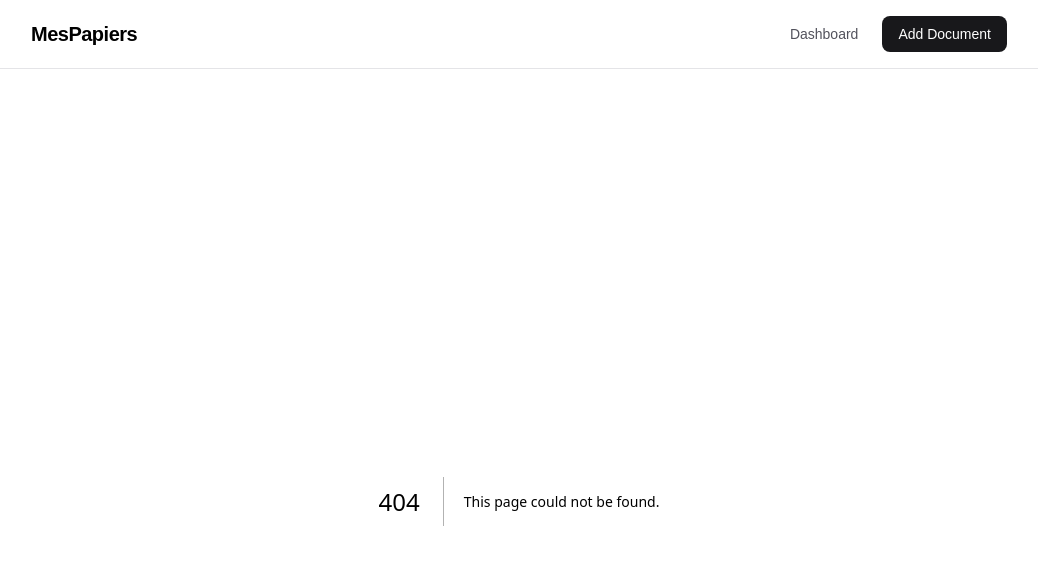
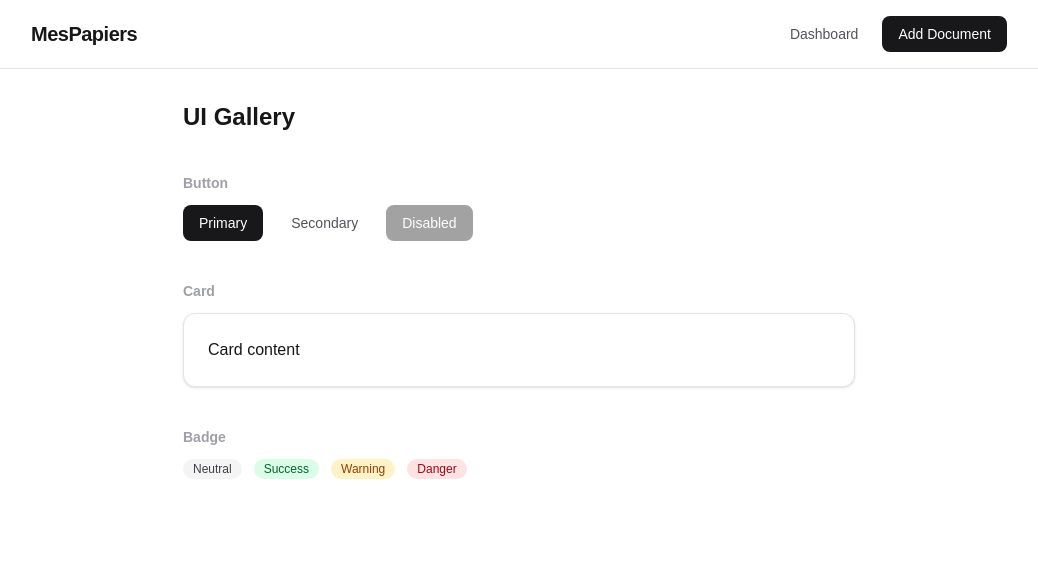
Before and after one commit to rasiolisufaj/ft_transcendence, a Next.js app: page /dev/ui in a window 1280 px wide. Before the commit this address had no page. Shown: the top 564 px of the page, without its empty margins (121-1159 px from the left). Built offline with nearby package versions, Linux system fonts and the light colour scheme.

Commit message:
Add Badge UI + page.tsx in app/dev/ui for Gallery UI

```diff
--- /dev/null
+++ b/src/app/dev/ui/page.tsx
@@ -0,0 +1,35 @@
+import { Button } from "@/components/ui/Button";
+import { Card } from "@/components/ui/Card";
+import { Badge } from "@/components/ui/Badge";
+
+export default function UiGalleryPage() {
+  return (
+    <div className="mx-auto max-w-2xl space-y-10">
+      <h1 className="text-2xl font-semibold">UI Gallery</h1>
+
+      <section className="space-y-3">
+        <h2 className="text-sm font-semibold text-zinc-400">Button</h2>
+        <div className="flex gap-3">
+          <Button>Primary</Button>
+          <Button variant="secondary">Secondary</Button>
+          <Button disabled>Disabled</Button>
+        </div>
+      </section>
+
+      <section className="space-y-3">
+        <h2 className="text-sm font-semibold text-zinc-400">Card</h2>
+        <Card>Card content</Card>
+      </section>
+
+      <section className="space-y-3">
+        <h2 className="text-sm font-semibold text-zinc-400">Badge</h2>
+        <div className="flex gap-3">
+          <Badge>Neutral</Badge>
+          <Badge tone="success">Success</Badge>
+          <Badge tone="warning">Warning</Badge>
+          <Badge tone="danger">Danger</Badge>
+        </div>
+      </section>
+    </div>
+  );
+}
--- /dev/null
+++ b/src/components/ui/Badge.tsx
@@ -0,0 +1,20 @@
+import { HTMLAttributes } from "react";
+
+// 4 type Badge with color associate (zinc/green/amber/red)
+type BadgeProps = HTMLAttributes<HTMLSpanElement> & {
+  tone?: "neutral" | "success" | "warning" | "danger";
+};
+
+export function Badge({ tone = "neutral", className = "", ...props }: BadgeProps) {
+  const base =
+    "inline-flex items-center rounded-full px-2.5 py-0.5 text-xs font-medium";
+
+  const tones = {
+    neutral: "bg-zinc-100 text-zinc-700 dark:bg-zinc-800 dark:text-zinc-300",
+    success: "bg-green-100 text-green-800 dark:bg-green-900/40 dark:text-green-300",
+    warning: "bg-amber-100 text-amber-800 dark:bg-amber-900/40 dark:text-amber-300",
+    danger: "bg-red-100 text-red-800 dark:bg-red-900/40 dark:text-red-300",
+  };
+
+  return <span className={`${base} ${tones[tone]} ${className}`} {...props} />;
+}
```
